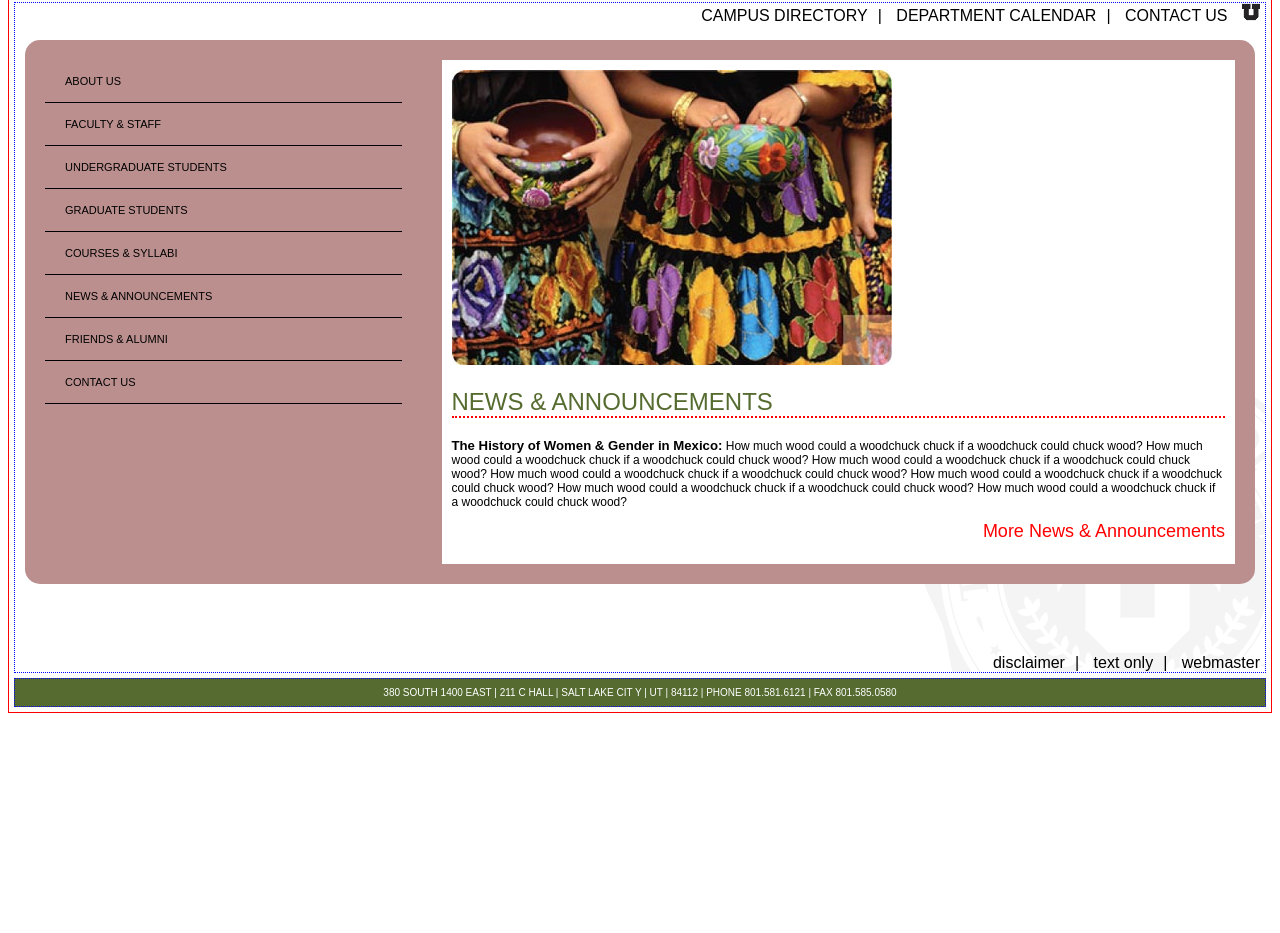
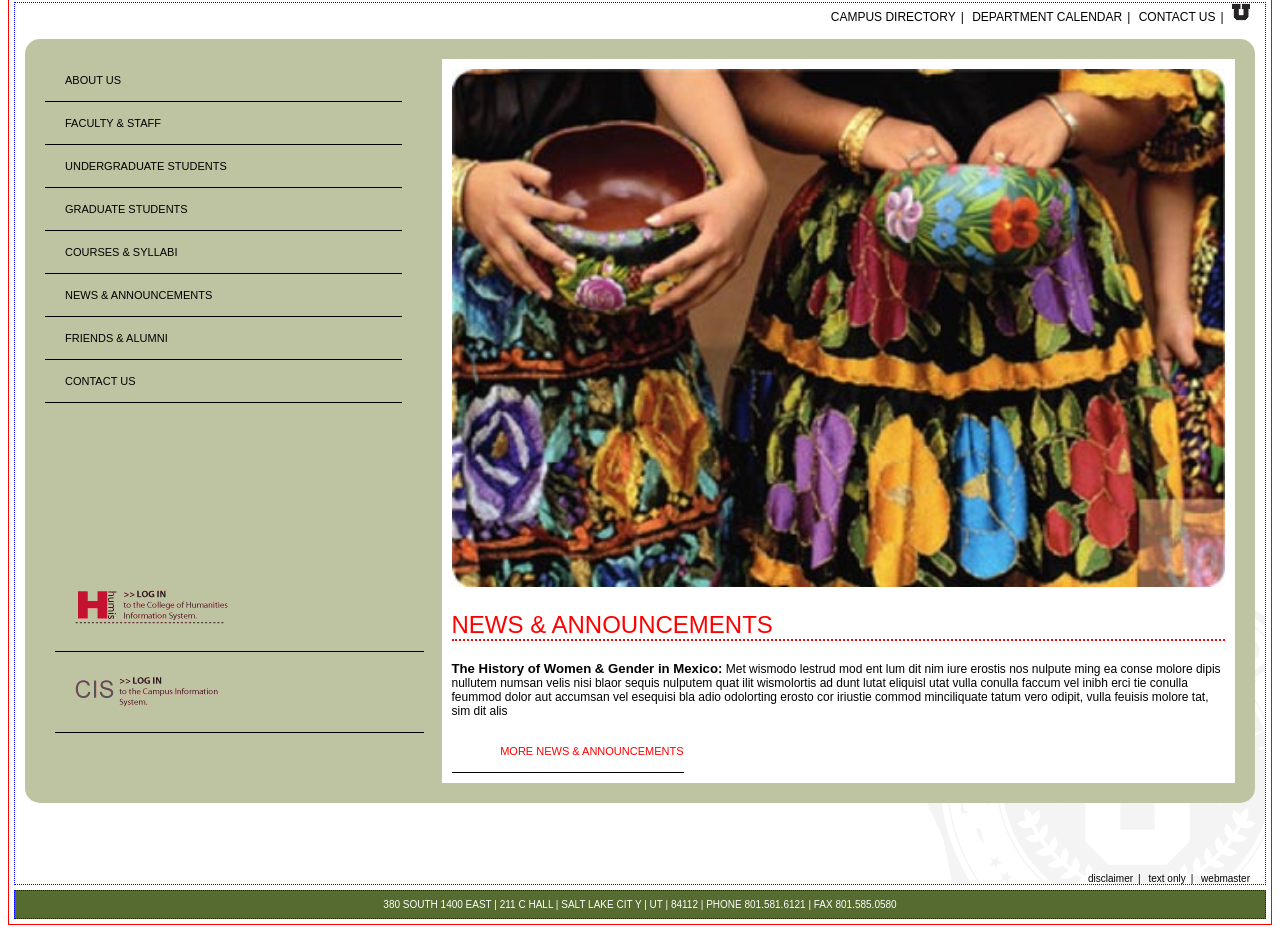
Before and after one commit to devyntharris/HUMIS_homepage, a plain HTML site: page index.html in a window 1280 px wide. Shown: the part 278-1211 px from the top of the page. Before the commit the page ends 999 px from the top, so only its background shows below. Drawn offline with Linux system fonts and the light colour scheme.

Commit message:
Copied from professor's github

```diff
--- a/index.html
+++ b/index.html
@@ -17,11 +17,10 @@
     </section>
 
     <section class="content">
-
         <div class="nav top-nav">
             <a href="#">Campus directory</a><span></span>
             <a href="#">Department calendar</a><span></span>
-            <a href="#">Contact us</a>
+            <a href="#">Contact us</a><span></span>
             <a href="https://www.utah.edu">
                 <img src="files/u_small.gif" alt="University of Utah"/>
             </a>
@@ -44,21 +43,23 @@
                 <img src="files/women_w_pottery.jpg" alt="Women in Pottery"/>
                 <h2> News & Announcements</h2>
 
-                <p><span>The History of Women & Gender in Mexico:</span> How much wood could a woodchuck chuck if a
-                    woodchuck could chuck wood?
-                    How much wood could a woodchuck chuck if a woodchuck could chuck wood?
-                    How much wood could a woodchuck chuck if a woodchuck could chuck wood?
-                    How much wood could a woodchuck chuck if a woodchuck could chuck wood?
-                    How much wood could a woodchuck chuck if a woodchuck could chuck wood?
-                    How much wood could a woodchuck chuck if a woodchuck could chuck wood?
-                    How much wood could a woodchuck chuck if a woodchuck could chuck wood?
+                <p><span>The History of Women & Gender in Mexico:</span> Met wismodo lestrud mod ent lum dit
+                    nim iure erostis nos nulpute ming ea conse molore dipis nullutem numsan velis nisi blaor
+                    sequis nulputem quat ilit wismolortis ad dunt lutat eliquisl utat vulla conulla faccum vel
+                    inibh erci tie conulla feummod dolor aut accumsan vel esequisi bla adio odolorting erosto
+                    cor iriustie commod minciliquate tatum vero odipit, vulla feuisis molore tat, sim dit alis
                 </p>
 
-                <p class="learn-more">
+                <nav>
                     <a href="#">More News & Announcements</a>
-                </p>
+                </nav>
+            </article>
 
-            </article>
+            <nav class="login">
+                <a href="#"><img src="files/login-humis.gif" alt="Login humis"/></a>
+
+                <a href="#"><img src="files/login-cis.gif" alt="Login cis"/></a>
+            </nav>
 
             <div class="clear-float"></div>
         </div>
@@ -68,14 +69,11 @@
             <a href="#">Text Only</a><span></span>
             <a href="#">Webmaster</a>
         </div>
-
     </section>
 
     <footer>
         380 SOUTH 1400 EAST | 211 C HALL | SALT LAKE CIT Y | UT | 84112 | PHONE 801.581.6121 | FAX 801.585.0580
     </footer>
 </div>
-
-
 </body>
 </html>
--- a/stylesheet.css
+++ b/stylesheet.css
@@ -2,8 +2,10 @@ div#container {
     border: 1px solid red;
     min-height: 500px;
     /*width: 500px;*/
+    min-width: 900px;
     margin: 0 auto 0 auto;
     font-family: Arial, Helvetica, sans-serif;
+
     /* > direct descendent */
     /* * every item */
 
@@ -21,12 +23,13 @@ div#container {
 
         div.nav {
             text-align: right;
+            margin-right: 15px;
+            font-size: 12px;
 
             a {
                 color: black;
                 text-decoration: none;
                 text-transform: uppercase;
-                margin: 0 5px;
 
                 &:hover {
                     text-decoration: underline;
@@ -34,29 +37,33 @@ div#container {
 
                 img {
                     vertical-align: auto;
+                    /*vertical-align: auto;*/
                 }
             }
-
 
             span:after {
                 content: "|";
                 margin: 0 5px;
             }
 
+            /* This targets a nav element whose class is nav & also whose class is bottom-nav */
+
             &.bottom-nav {
+                font-size: 10px;
+
                 a {
                     text-transform: lowercase;
-
                 }
             }
         }
 
         div.brown-box {
-            background-color: rosybrown;
+            background-color: #bec4a1;
             border-radius: 15px;
             margin: 15px 10px 70px;
             padding: 20px;
             min-height: 500px;
+            position: relative;
 
             nav {
                 float: left;
@@ -69,6 +76,7 @@ div#container {
                     font-size: 11px;
                     text-transform: uppercase;
                     text-decoration: none;
+                    /*margin: 0 0 10px 0;*/
                     padding: 15px 0 15px 20px;
 
                     &:hover {
@@ -84,8 +92,12 @@ div#container {
                 background-color: white;
                 padding: 10px;
 
+                > img {
+                    width: 100%;
+                }
+
                 h2 {
-                    color: darkolivegreen;
+                    color: red;
                     border-bottom: 2px dotted red;
                     text-transform: uppercase;
                     font-weight: normal;
@@ -98,14 +110,17 @@ div#container {
                         font-weight: bold;
                         font-size: 110%;
                     }
+                }
 
-                    &.learn-more {
+                nav {
                     text-align: right;
+                    font-size: 14px;
+                    font-weight: normal;
+                    text-transform: uppercase;
 
                     a {
                         color: red;
                         text-decoration: none;
-                            font-size: 18px;
 
                         &:hover {
                             text-decoration: underline;
@@ -113,10 +128,20 @@ div#container {
                     }
                 }
             }
-            }
 
             div.clear-float {
                 clear: both;
+            }
+
+            nav.login {
+                position: absolute;
+                bottom: 0;
+                left: 0;
+                margin: 0 0 70px 30px;
+
+                img {
+                    display: block;
+                    margin: 10px 0;
                 }
             }
         }
@@ -129,3 +154,4 @@ footer {
         text-align: center;
         padding: 8px;
     }
+}
```
Lines whose indentation alone changed are shown as unchanged.
